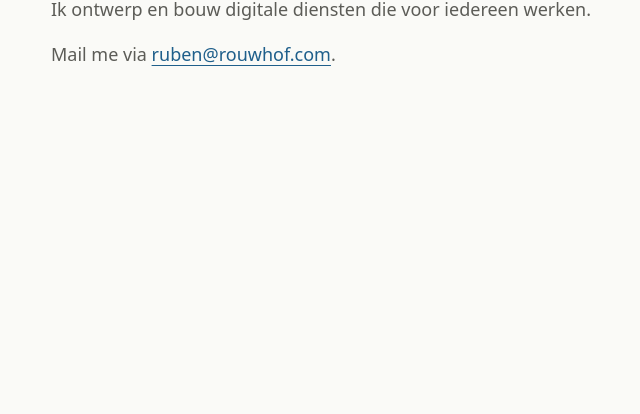
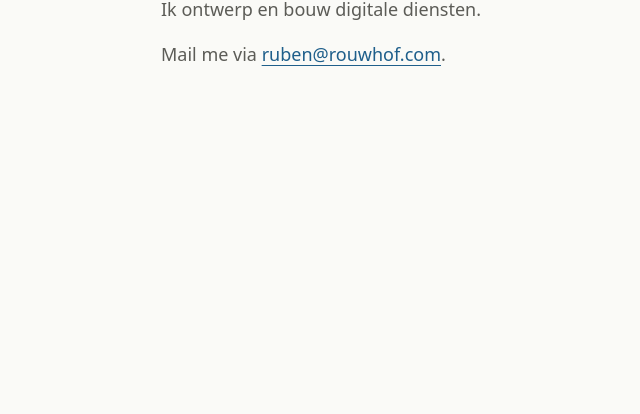
Before and after one commit to rubenrouwhof/rouwhof.com, a plain HTML site: page index.html in a window 1280 px wide. Shown: the part 386-800 px from the top of the page, without its empty margins (319-959 px from the left). Drawn offline with Linux system fonts and the light colour scheme.

Commit message:
Shorten the tagline

```diff
--- a/index.html
+++ b/index.html
@@ -41,7 +41,7 @@
 <body>
   <main>
     <h1>Ruben Rouwhof</h1>
-    <p>Ik ontwerp en bouw digitale diensten die voor iedereen werken.</p>
+    <p>Ik ontwerp en bouw digitale diensten.</p>
     <p>Mail me via <a href="mailto:ruben@rouwhof.com">ruben@rouwhof.com</a>.</p>
   </main>
 </body>
```
